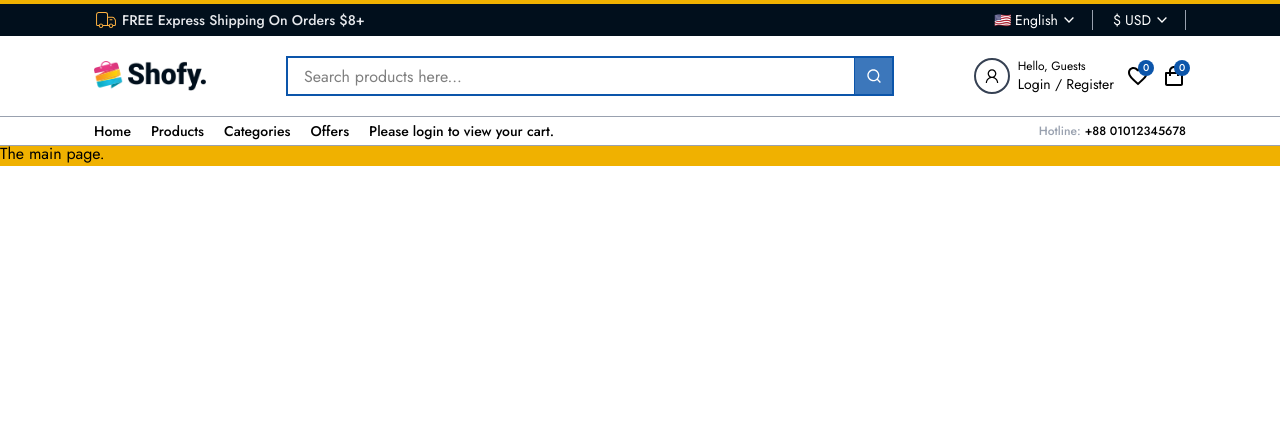
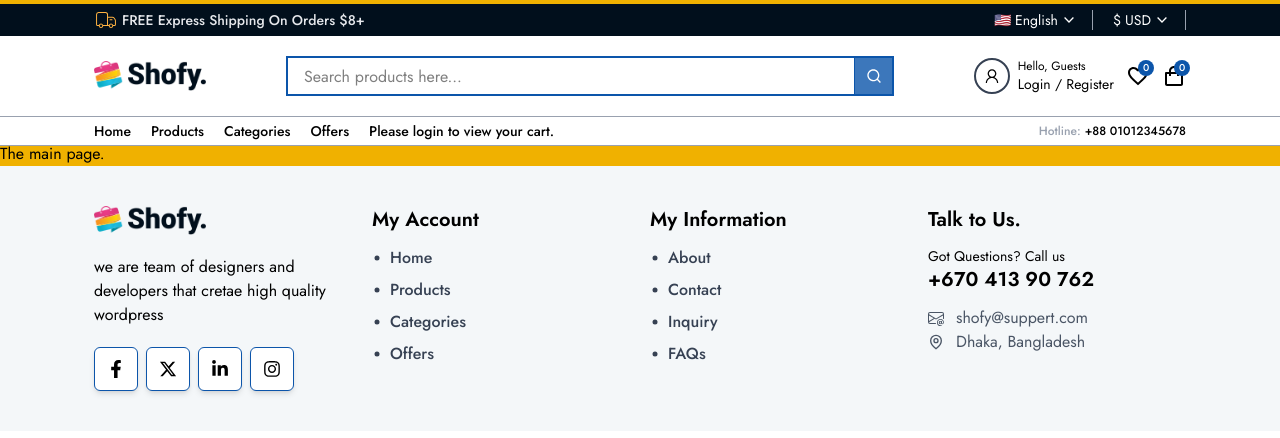
Before and after one commit to deepak3213/ecommerce-app, a Next.js app: page / in a window 1280 px wide. Shown: the top 438 px of the page. Built offline with nearby package versions, Linux system fonts and the light colour scheme.

Commit message:
Build footer

```diff
--- a/src/app/(user)/layout.tsx
+++ b/src/app/(user)/layout.tsx
@@ -1,3 +1,4 @@
+import Footer from "@/components/Footer";
 import Header from "@/components/header/Header";
 import { ReactNode } from "react";
 
@@ -6,6 +7,7 @@ export default function RootLayout({ children }: { children: ReactNode }) {
     <main className="bg-yellow-500 p-0 m-0">
       <Header />
       {children}
+      <Footer />
     </main>
   );
 }
--- /dev/null
+++ b/src/components/Footer.tsx
@@ -0,0 +1,76 @@
+import Link from "next/link";
+import Container from "./Container";
+import Image from "next/image";
+import Logo from "./Logo";
+import SocialLinks from "./SocialLinks";
+import Title from "./Title";
+import { InfoNavigation, navigation } from "@/constants";
+import { GoDotFill } from "react-icons/go";
+import { BsEnvelopeAt } from "react-icons/bs";
+import { GrLocation } from "react-icons/gr";
+
+const Footer = () => {
+  return (
+    <div className="bg-light-bg py-10 lg:py-10">
+      <Container className="grid grid-cols-1 md:grid-cols-2 lg:grid-cols-4 gap-5">
+        <div className="flex flex-col items-start gap-y-5">
+          <Logo />
+          <p>
+            we are team of designers and developers that cretae high quality
+            wordpress
+          </p>
+          <SocialLinks />
+        </div>
+        <div>
+          <Title>My Account</Title>
+          <div className="mt-3 flex flex-col gap-y-2">
+            {navigation.map((item) => (
+              <Link
+                key={item.title}
+                href={item.href}
+                className="flex items-center gap-x-2 text-gray-700 hover:text-theme-color duration-200 font-medium"
+              >
+                <GoDotFill size={10} />
+                {item.title}
+              </Link>
+            ))}
+          </div>
+        </div>
+        <div>
+          <Title>My Information</Title>
+          <div className="mt-3 flex flex-col gap-y-2">
+            {InfoNavigation.map((item) => (
+              <Link
+                key={item.title}
+                href={item.href}
+                className="flex items-center gap-x-2 text-gray-700 hover:text-theme-color duration-200 font-medium"
+              >
+                <GoDotFill size={10} />
+                {item.title}
+              </Link>
+            ))}
+          </div>
+        </div>
+        <div>
+          <Title>Talk to Us.</Title>
+          <div className="mt-3">
+            <div>
+              <p className="text-sm">Got Questions? Call us</p>
+              <Title>+670 413 90 762</Title>
+            </div>
+            <div className="mt-3">
+              <p className="text-base flex items-center gap-x-3 text-gray-600">
+                <BsEnvelopeAt /> shofy@suppert.com
+              </p>
+              <p className="text-base flex items-center gap-x-3 text-gray-600">
+                <GrLocation /> Dhaka, Bangladesh
+              </p>
+            </div>
+          </div>
+        </div>
+      </Container>
+    </div>
+  );
+};
+
+export default Footer;
--- /dev/null
+++ b/src/components/SocialLinks.tsx
@@ -0,0 +1,36 @@
+import Link from "next/link";
+import { FaFacebookF, FaInstagram, FaLinkedinIn } from "react-icons/fa";
+import { FaXTwitter } from "react-icons/fa6";
+
+const SocialLinks = () => {
+  return (
+    <div className="flex items-center gap-x-2">
+      <Link
+        href={"/facebook"}
+        className="bg-white border border-theme-color shadow-md text-black p-3 text-lg hover:bg-theme-color hover:text-theme-white cursor-pointer duration-200 rounded-md"
+      >
+        <FaFacebookF />
+      </Link>
+      <Link
+        href={"/facebook"}
+        className="bg-white border border-theme-color shadow-md text-black p-3 text-lg hover:bg-theme-color hover:text-theme-white cursor-pointer duration-200 rounded-md"
+      >
+        <FaXTwitter />
+      </Link>
+      <Link
+        href={"/facebook"}
+        className="bg-white border border-theme-color shadow-md text-black p-3 text-lg hover:bg-theme-color hover:text-theme-white cursor-pointer duration-200 rounded-md"
+      >
+        <FaLinkedinIn />
+      </Link>
+      <Link
+        href={"/facebook"}
+        className="bg-white border border-theme-color shadow-md text-black p-3 text-lg hover:bg-theme-color hover:text-theme-white cursor-pointer duration-200 rounded-md"
+      >
+        <FaInstagram />
+      </Link>
+    </div>
+  );
+};
+
+export default SocialLinks;
--- /dev/null
+++ b/src/components/Title.tsx
@@ -0,0 +1,17 @@
+import { ReactNode } from "react";
+import { twMerge } from "tailwind-merge";
+
+interface Props {
+  children: ReactNode;
+  className?: string;
+}
+const Title = ({ children, className }: Props) => {
+  return (
+    <h2
+      className={twMerge("text-xl font-semibold flex items-center", className)}
+    >
+      {children}
+    </h2>
+  );
+};
+export default Title;
```
